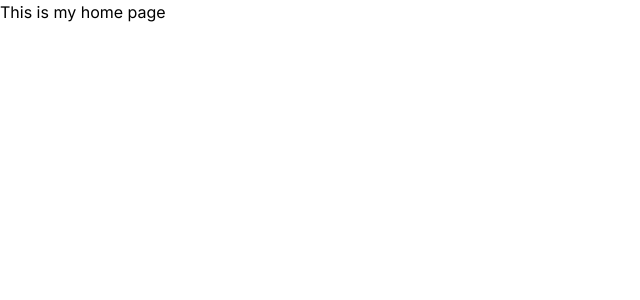
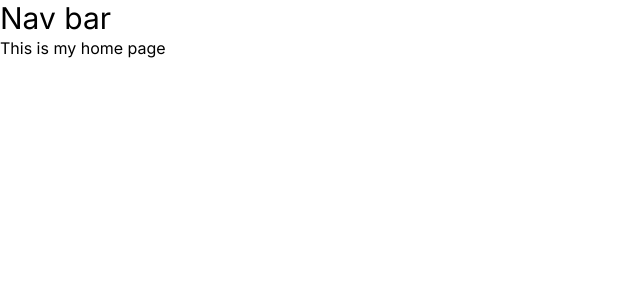
Before and after one commit to dturin1997/NextJS-E-Com-Masterclass-Learn-The-All-New-Next-JS, a Next.js app in the folder next-ecom/: page / in a window 1280 px wide. Shown: the top 300 px of the page, without its empty margins (0-640 px from the left). Built offline with nearby package versions, Linux system fonts and the light colour scheme.

Commit message:
Video-20-udemy: Layout

```diff
--- /dev/null
+++ b/next-ecom/app/contact/layout.tsx
@@ -0,0 +1,14 @@
+import React from "react";
+
+export default function ContactLayout({
+  children,
+}: {
+  children: React.ReactNode;
+}) {
+  return (
+    <div>
+      <div>Contact Layout</div>
+      {children}
+    </div>
+  );
+}
--- a/next-ecom/app/layout.tsx
+++ b/next-ecom/app/layout.tsx
@@ -1,22 +1,25 @@
-import type { Metadata } from 'next'
-import { Inter } from 'next/font/google'
-import './globals.css'
+import type { Metadata } from "next";
+import { Inter } from "next/font/google";
+import "./globals.css";
 
-const inter = Inter({ subsets: ['latin'] })
+const inter = Inter({ subsets: ["latin"] });
 
 export const metadata: Metadata = {
-  title: 'Create Next App',
-  description: 'Generated by create next app',
-}
+  title: "Create Next App",
+  description: "Generated by create next app",
+};
 
 export default function RootLayout({
   children,
 }: {
-  children: React.ReactNode
+  children: React.ReactNode;
 }) {
   return (
     <html lang="en">
-      <body className={inter.className}>{children}</body>
+      <body className={inter.className}>
+        <h1 className="text-3xl">Nav bar</h1>
+        {children}
+      </body>
     </html>
-  )
+  );
 }
```
